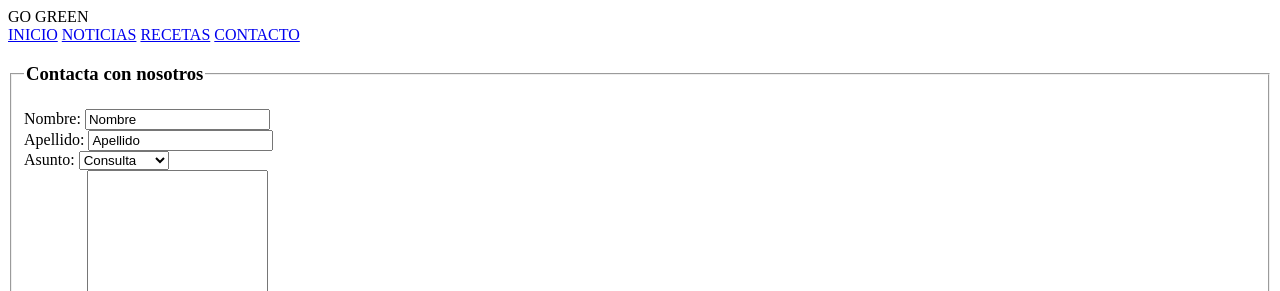
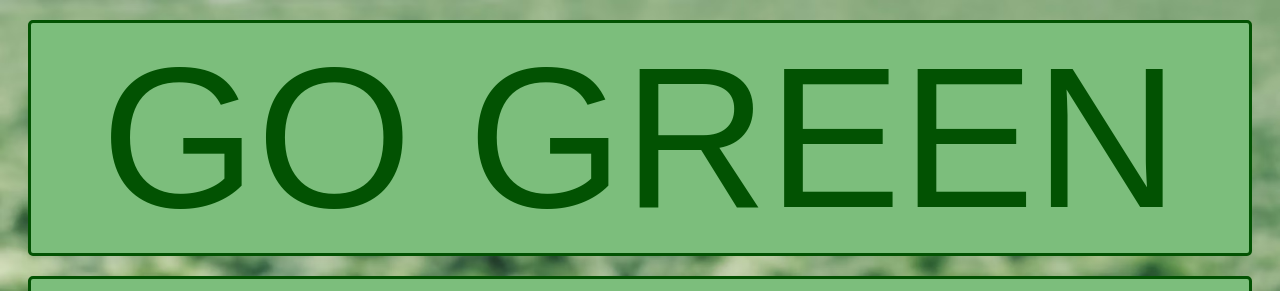
Before and after one commit to joncubillas/gogreen, a plain HTML site: page contacto.html in a window 1280 px wide. Shown: the top 291 px of the page. Drawn offline with Linux system fonts and the light colour scheme; the site is published under a folder, as on GitHub Pages, so addresses that start at the root find nothing.

Commit message:
Update contacto.html

```diff
--- a/contacto.html
+++ b/contacto.html
@@ -16,7 +16,7 @@ Descripción: Página de contacto
    <title>Go green-Contacto</title>
    <meta charset="utf-8">
    <meta name="viewport" content="width=device-width, initial-scale=1.0">
-   <link rel="stylesheet" href="/styles/formatos.css">
+   <link rel="stylesheet" href="styles/formatos.css">
 </head>
 
 <body>
```
